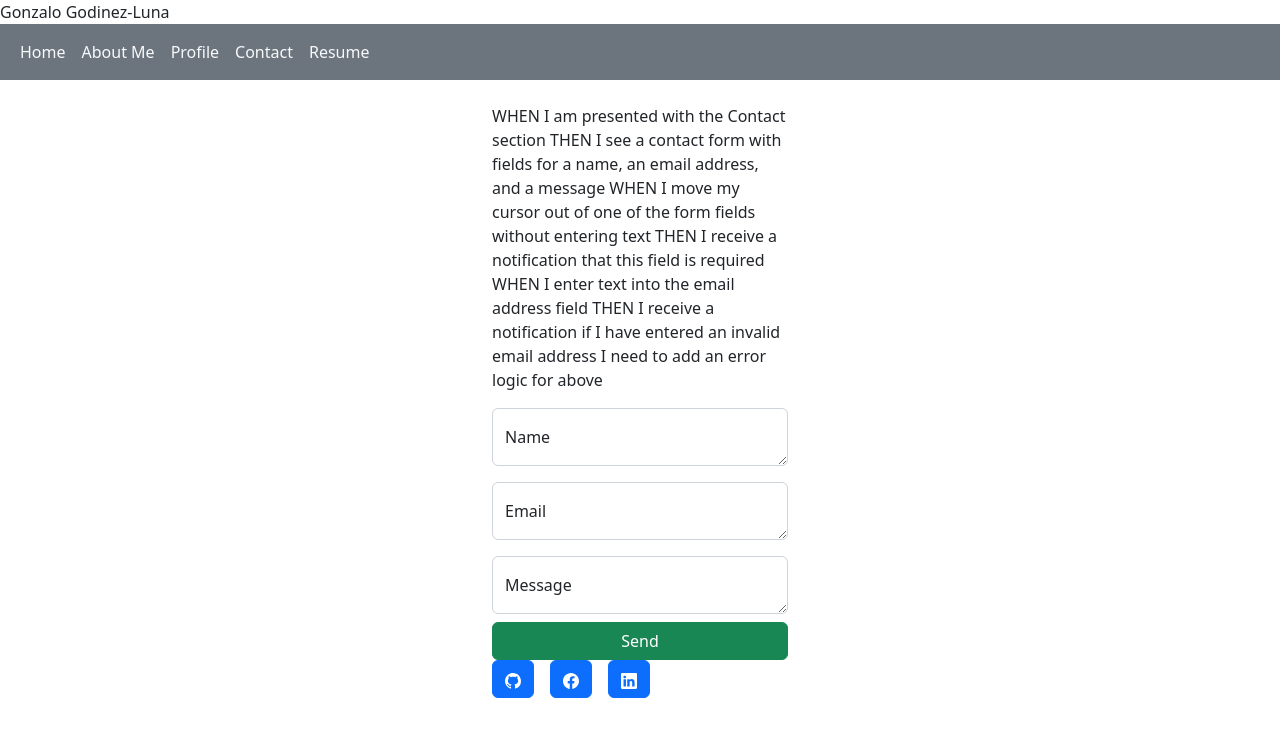
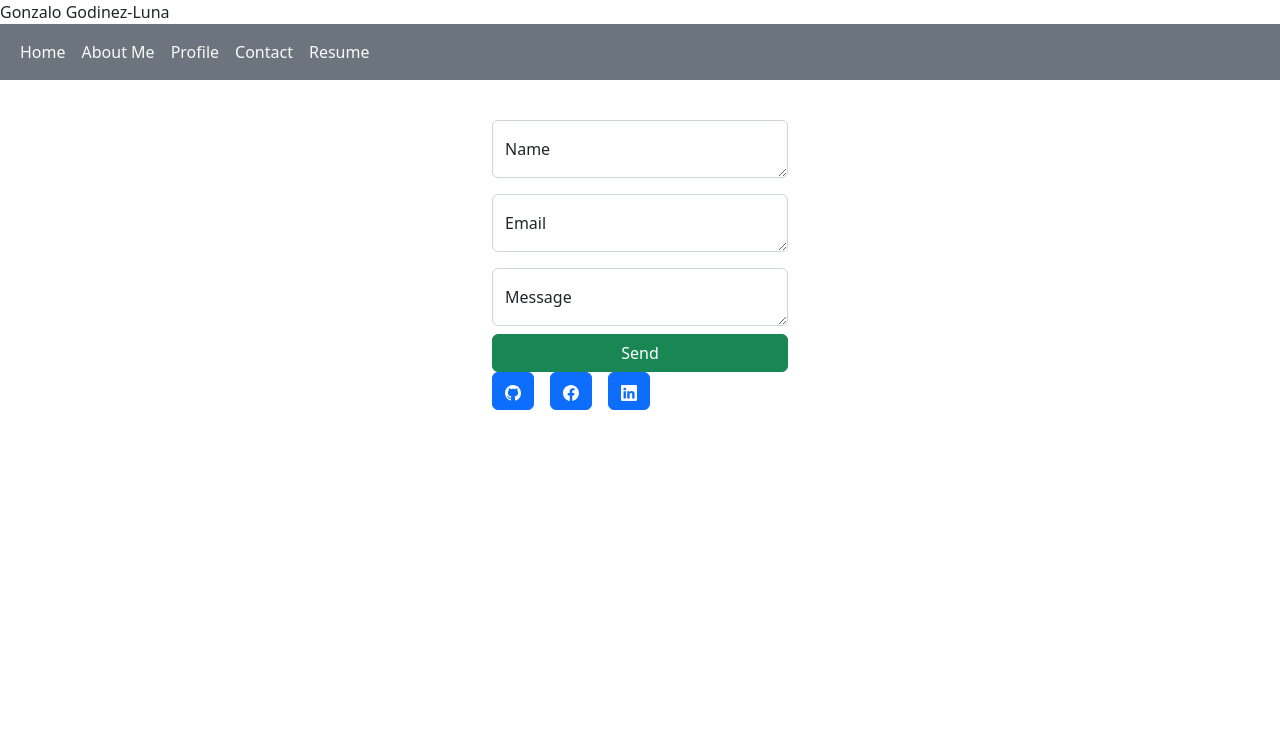
Before and after one commit to GonzaloGodinez/ReactPortfolio, a React (Vite) app in the folder vite-project/: page /contact in a window 1280 px wide. Shown: the top 736 px of the page. Built offline with nearby package versions, Linux system fonts and the light colour scheme.

Commit message:
Updated README file & ABout, Contact & Project Pages

```diff
--- a/vite-project/src/pages/AboutPage.jsx
+++ b/vite-project/src/pages/AboutPage.jsx
@@ -1,4 +1,4 @@
-// This is a static page mocking an "About Us" section for our fake user data
+// This is a static page "About Us" section
 export default function AboutPage() {
   return (
     <div className="container pt-4">
@@ -13,7 +13,7 @@ export default function AboutPage() {
                 <div className="features-icons-icon d-flex">
                   <i className="bi-window m-auto text-primary" />
                 </div>
-                <h3>Bio Quality Control Analyst</h3>
+                <h3>Quality Control Analyst</h3>
                 <p className="lead mb-0">
                   Quality Control Analyst with experience quickly identifying quality problems and recommending solutions. Strengths in identifying and troubleshooting problems. Key skills include:
                 </p>
--- a/vite-project/src/pages/ContactPage.jsx
+++ b/vite-project/src/pages/ContactPage.jsx
@@ -2,7 +2,7 @@ import { useState, useEffect } from 'react';
 // Bringing in the required component from 'react-router-dom' for linking between pages
 
 export default function ContactPage() {
-  // Prior to the return statement, our homepage uses a few react hooks and fetchData function to query to a mock database and retrieve random user data
+  // data entry for name, email and message
   function handleEmail() {
     const floatingName = document.getElementById("floatingName").value
     const floatingEmail = document.getElementById("floatingEmail").value
@@ -10,18 +10,10 @@ export default function ContactPage() {
     window.location.href = `mailto:Gonzalo.Godinez@comcast.net?subject=${floatingName}&body=${floatingMessage}`
   }
 
-  // Iterate over each mock user to display their abridged profile data and a link to their page
+  // created a form
   return (
     <div className="container pt-4 w-25">
       <p>
-        WHEN I am presented with the Contact section
-        THEN I see a contact form with fields for a name, an email address, and a message
-        WHEN I move my cursor out of one of the form fields without entering text
-        THEN I receive a notification that this field is required
-        WHEN I enter text into the email address field
-        THEN I receive a notification if I have entered an invalid email address
-
-        I need to add an error logic for above
       </p>
       <div class="form-floating my-3">
         <textarea class="form-control" placeholder="Leave a comment here" id="floatingName"></textarea>
--- a/vite-project/src/pages/ProjectPage.jsx
+++ b/vite-project/src/pages/ProjectPage.jsx
@@ -8,9 +8,6 @@ export default function ProjectPage() {
   return (
     <div className="container pt-4">
       <p>
-        WHEN I am presented with the Portfolio section
-        THEN I see titled images of six of the developer’s applications with links to both the deployed applications and the corresponding GitHub repository
-        Web dev Applications:
         Blogger Database
         https://github.com/GonzaloGodinez/TheTechbloggl
         Ecommerce
@@ -23,7 +20,6 @@ export default function ProjectPage() {
         Library Management System
         https://gsgges-p2-01b3ebe075ed.herokuapp.com/
 
-        look into bootstraps find a card on the website
       </p>
 
       {projectsArray.map(project => (
```
Also changed, not shown: 1 other file (tests, documents, lock files or other folders).
